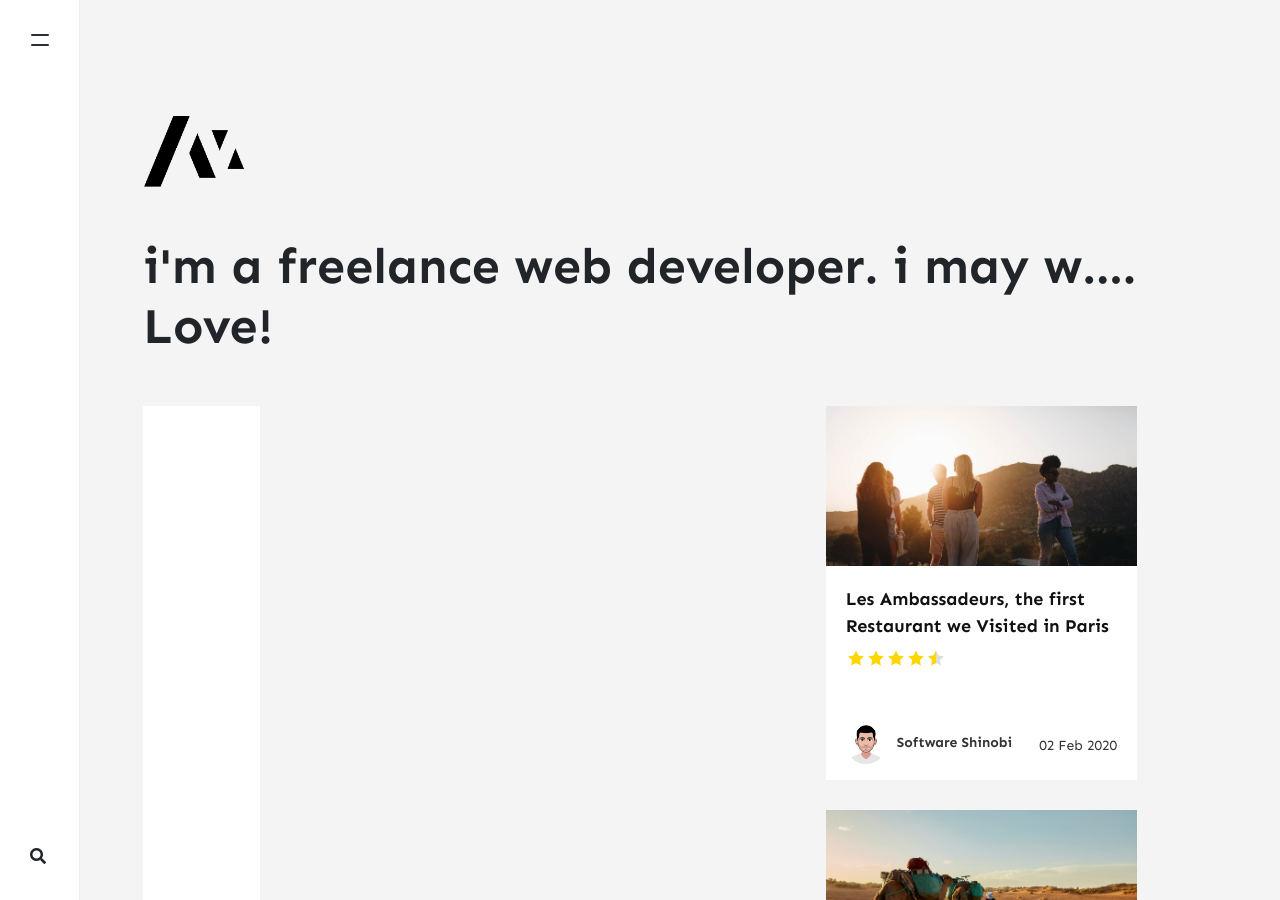
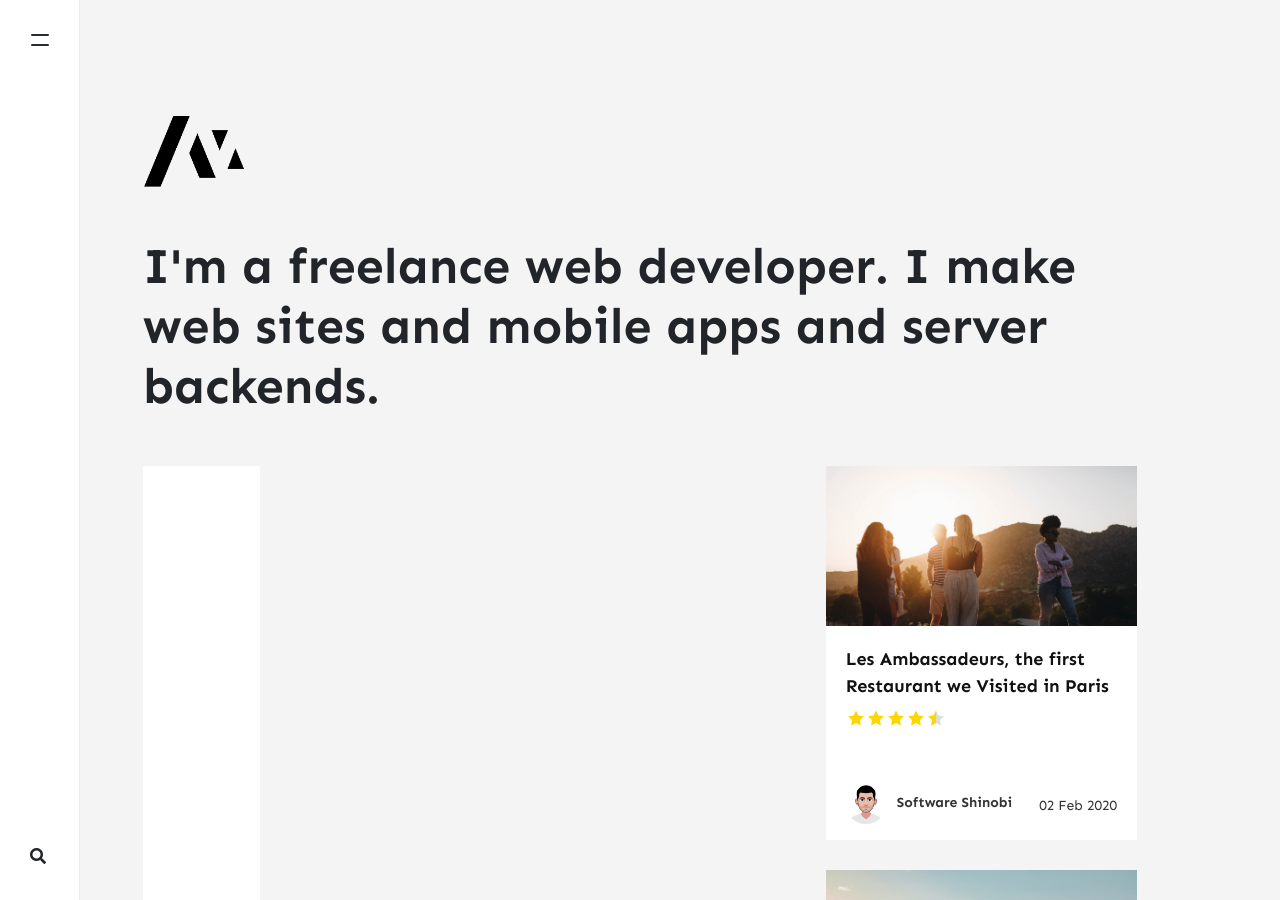
Before and after one commit to TafariKachingwe/christophercatchings.com, a Jekyll site: the page built from index.html, in a window 1280 px wide and 900 px high. Built offline with Jekyll 4.4.1, drawn with Linux system fonts in a browser that asks for light colours; nearby versions of some CDN libraries; the list of posts is cut into pages by our own code; comment, search, counter and statistics services are not loaded.

Commit message:
automated terminal push

```diff
--- a/_config.yml
+++ b/_config.yml
@@ -4,7 +4,7 @@ name: "Software Shinobi"
 
 title: "Freelance Web Developer"
 
-description: "i'm a freelance web developer. i may w.... Love!"
+description: "I'm a freelance web developer. I make web sites and mobile apps and server backends."
 
 logo: 'assets/images/logo.png'
 
```
